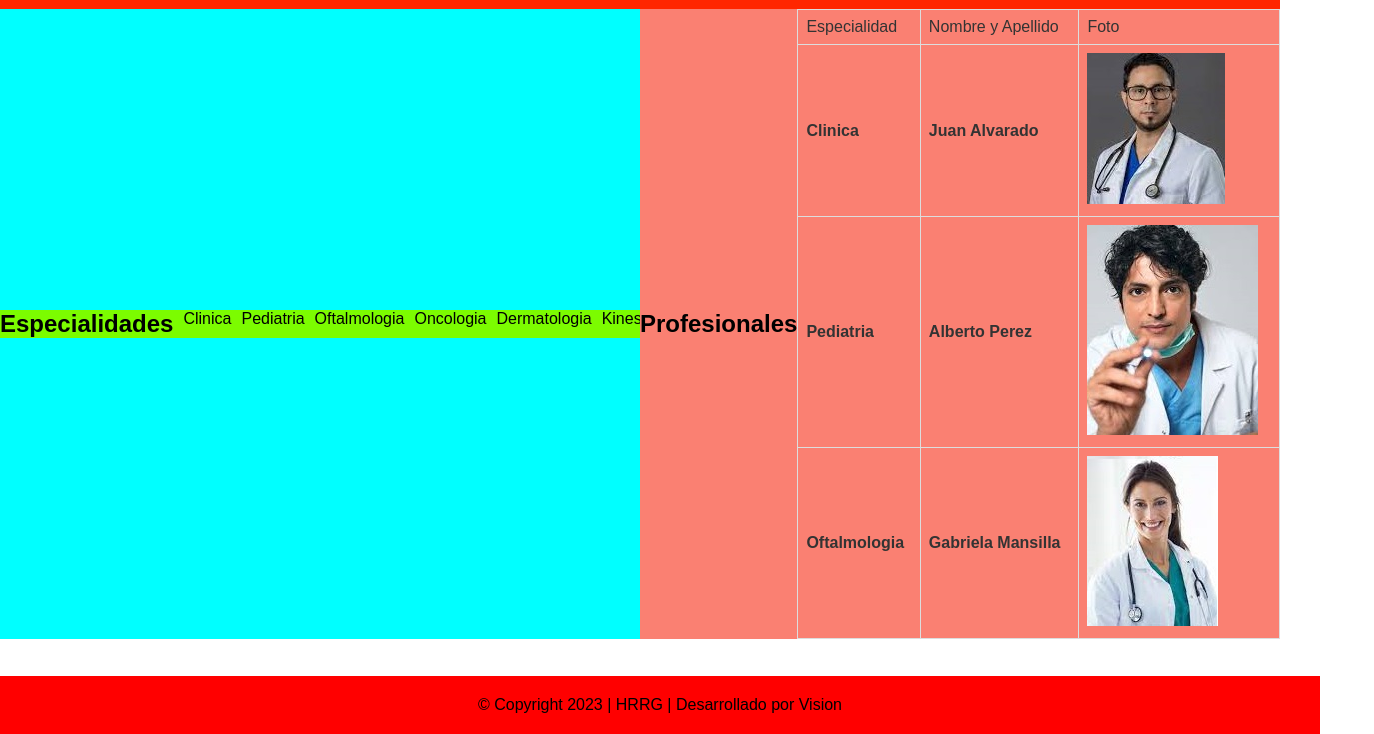
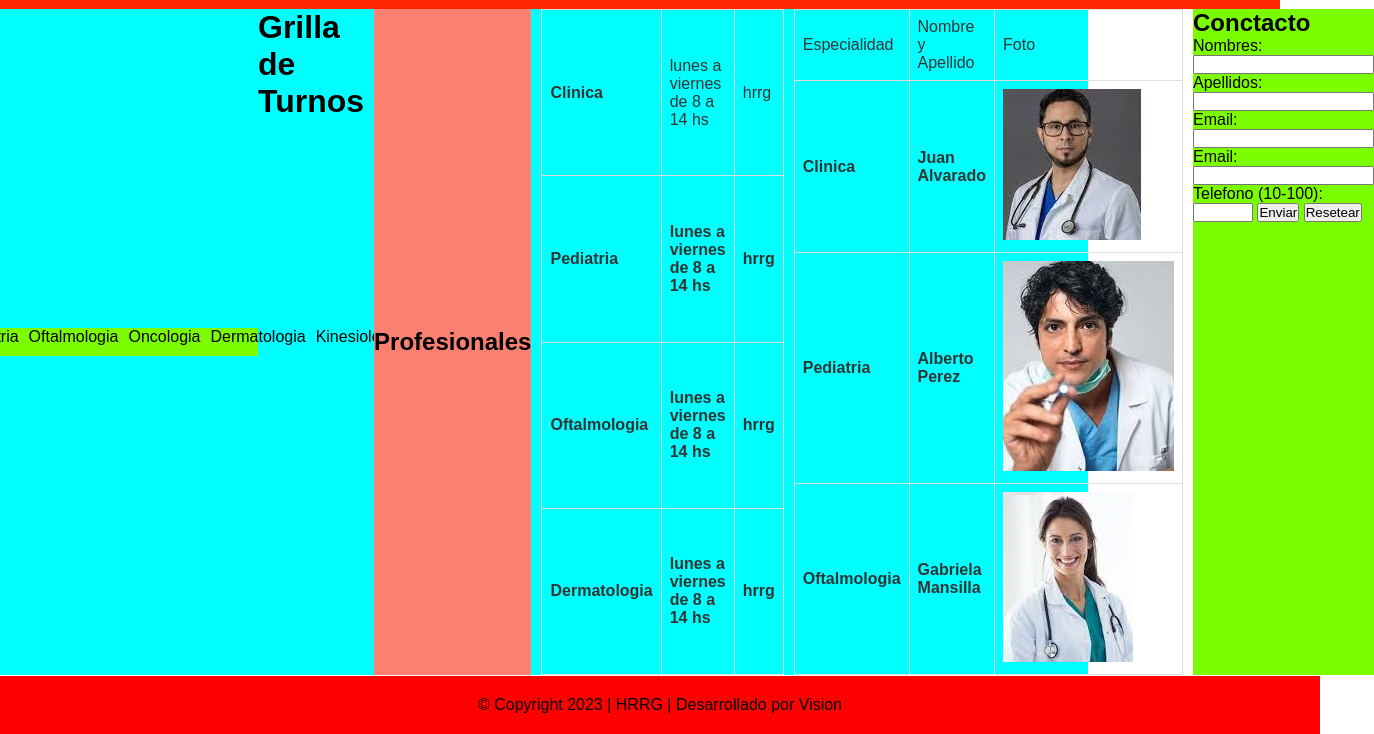
Before and after one commit to aristides600/webhrrg, a plain HTML site: page index.html in a window 1280 px wide. Shown: the part 66-800 px from the top of the page, 1374 px wide, since content can reach past the window. Drawn offline with Linux system fonts and the light colour scheme.

Commit message:
agrego conctato

```diff
--- a/estilo.css
+++ b/estilo.css
@@ -58,8 +58,11 @@ nav a:hover{
 }
 main{
   background-color: aqua;
-  width: 100%;
+  width: 85%;
+  /*
   height: calc(100vh -200px);
+  */
+  height: 50;
   display: flex;
   justify-content: center;
   align-items: center;
@@ -67,7 +70,7 @@ main{
 section{
   background-color: lawngreen;
   width:50%;
-  height: 60;
+  height: 30;
 
   justify-content:left;
   align-items:left;
@@ -75,7 +78,7 @@ section{
 
 aside{
   background-color:salmon;
-  width: 50%;
+  width: 40%;
   height: 60;
   display: flex;
   justify-content: center;
@@ -83,7 +86,7 @@ aside{
 }
 table {
   border-collapse: collapse;
-  width: 100%;
+  width: 80%;
   font: size 10px;
   color: #333;
   text-align: left;
--- a/index.html
+++ b/index.html
@@ -45,6 +45,36 @@
 
             </ul>
         </section>
+
+        <section2 class="section2">
+            <ul>
+                <h1>Grilla de Turnos</h1>
+                <table>
+                    <tr>
+                        <td><strong>Clinica</strong></td>
+                        <td>lunes a viernes de 8 a 14 hs</td>
+                        <td>hrrg</td>
+                    </tr>
+                    <tr>
+                        <td><strong>Pediatria</strong></td>
+                        <td><strong>lunes a viernes de 8 a 14 hs</strong></td>
+                        <td><strong>hrrg</strong></td>
+
+                    </tr>
+                    <tr>
+                        <td><strong>Oftalmologia</strong></td>
+                        <td><strong>lunes a viernes de 8 a 14 hs</strong></td>
+                        <td><strong>hrrg</strong></td>
+                    </tr>
+                    <tr>
+                        <td><strong>Dermatologia</strong></td>
+                        <td><strong>lunes a viernes de 8 a 14 hs</strong></td>
+                        <td><strong>hrrg</strong></td>
+                    </tr>
+
+            </ul>
+        </section2>
+
         <aside class="aside">
             <h1>Profesionales</h1>
             <table>
@@ -53,35 +83,61 @@
                     <td>Nombre y Apellido</td>
                     <td>Foto</td>
                 </tr>
+
                 <tr>
                     <td><strong>Clinica</strong></td>
                     <td><strong>Juan Alvarado</strong></td>
                     <td><strong><img src="/alvarado.jpg" alt=""></strong></td>
 
                 </tr>
+
                 <tr>
                     <td><strong>Pediatria</strong></td>
                     <td><strong>Alberto Perez</strong></td>
                     <td><strong><img src="/perez.jpg" alt=""></strong></td>
                 </tr>
+
                 <tr>
                     <td><strong>Oftalmologia</strong></td>
                     <td><strong>Gabriela Mansilla</strong></td>
                     <td><strong><img src="/masilla.jpg" alt=""></strong></td>
                 </tr>
 
-
-
             </table>
 
         </aside>
+        <section>
+            <form>
+                <h1>Conctacto</h1>
+                <label for="iname">Nombres:</label>
+                <input id="iname" type="text" name="name">
+
+                <label for="isurame">Apellidos:</label>
+                <input id="isurname" type="text" name="surname">
+
+                <label for="iemail">Email:</label>
+                <input id="iemail" type="email" name="email">
+
+                <label for="">Email:</label>
+                <input id="iemail" type="email" name="email">
+
+
+                <label for="tentacles">Telefono (10-100):</label>
+                <input type="number" id="tentacles" name="tentacles" min="10" max="100">
+
+                <input type="submit" value="Enviar">
+                <input type="reset" value="Resetear">
+
+
+            </form>
+        </section>
     </main>
 
 
 
-    <FOOter>
-        © Copyright 2023 | HRRG | Desarrollado por Vision
-    </FOOter>
 
 </body>
+<FOOter>
+    © Copyright 2023 | HRRG | Desarrollado por Vision
+</FOOter>
 </html>
```
